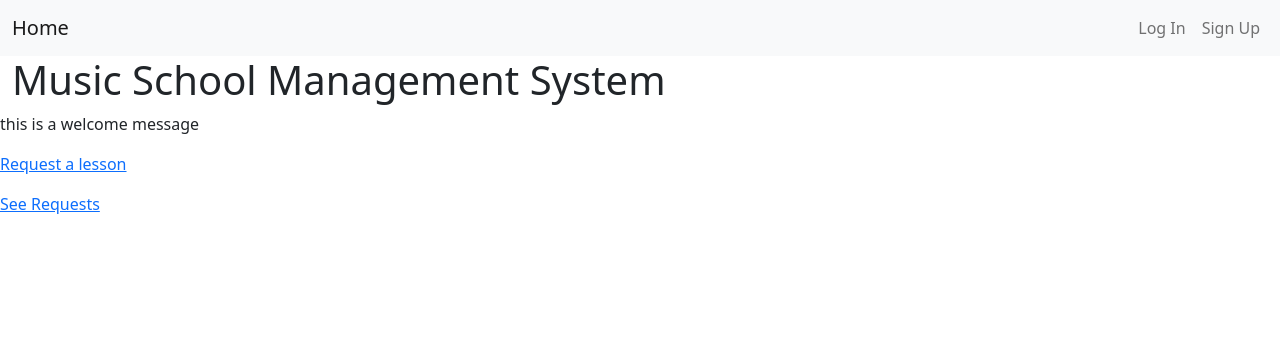
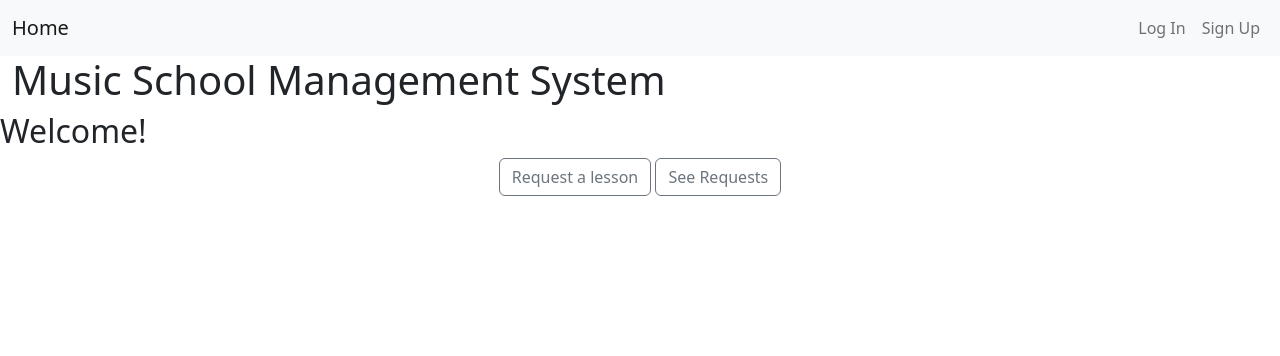
Before and after one commit to charlie-leong/Manatee, a Django app: page / in a window 1280 px wide. Shown: the top 356 px of the page. Run offline with Django 4.2, Linux system fonts and the light colour scheme.

Commit message:
Improve display of homepage - html edited

```diff
--- a/lessons/templates/home.html
+++ b/lessons/templates/home.html
@@ -3,12 +3,6 @@
 
 
 {% block title %}Home{% endblock %}
-
-<!--navbar here-->
-
-{%block jumbotron%}
-Music School Management System
-{%endblock%}
 
 <!--if not logged in-->
 
@@ -19,8 +13,23 @@ Music School Management System
 
 
 
+{%block jumbotron%}
+Music School Management System
+{%endblock%}
+
+
+
+
+
 {% block content %}
-<p> this is a welcome message </p>
-<p><a href="{% url 'request-lessons' %}">Request a lesson</a></p>
-<p><a href="{% url 'request-display' %}">See Requests</a></p>
+<h2 class="jumbotron"> Welcome! </h2>
+
+<div class="container px-4 text-center">
+    <div class="col gx-5">
+        <a href="{% url 'request-lessons' %}" class="btn btn-outline-secondary">Request a lesson</a>
+        <a href="{% url 'request-display' %}" class="btn btn-outline-secondary">See Requests</a>
+    </div>
+  </div>
+
+
 {% endblock %}
```
